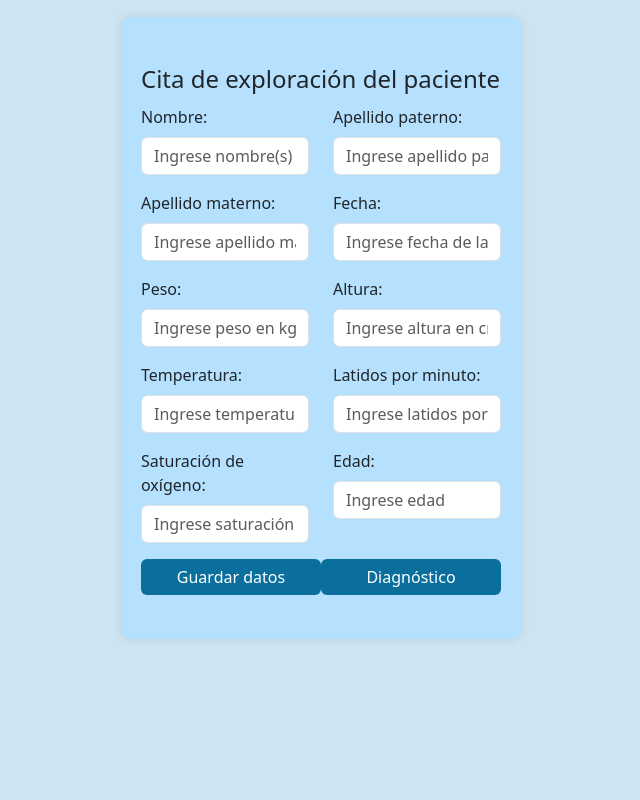
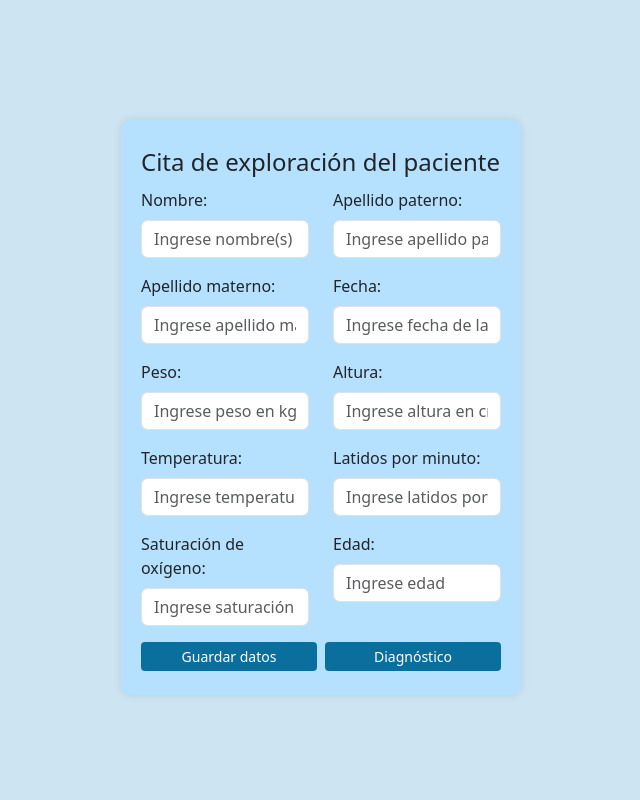
Before and after one commit to AndreaME07/ProyectoClinica, a Flask app: page /citaexploracion in a window 1280 px wide. Shown: the part 56-856 px from the top of the page, without its empty margins (319-959 px from the left). Before the commit the page ends 695 px from the top, so only its background shows below. Run offline with Flask 3, Linux system fonts and the light colour scheme; some libraries are stand-ins or nearby versions.

```diff
--- a/template/citaExploracion.html
+++ b/template/citaExploracion.html
@@ -5,7 +5,7 @@
         <div class="row justify-content-center">
             <div class="col-md-9">
                 <div class="form-container">
-                    <form class="mb-4 mt-4">
+                    <form class="mb-1 mt-1">
                         <fieldset>
                             <legend>Cita de exploración del paciente</legend>
                             <div class="row">
@@ -61,8 +61,8 @@
                             <div class="row">
                                 <div class="col-md-12">
                                     <div class="d-flex justify-content-between">
-                                        <button type="submit" class="btn btn-primary" style="background-color: #0b6f9e;">Guardar datos</button>
-                                        <button type="submit" class="btn btn-primary" style="background-color: #0b6f9e;">Diagnóstico</button>
+                                        <button type="submit" class="btn btn-primary btn-sm me-2" style="background-color: #0b6f9e;">Guardar datos</button>
+                                        <button type="submit" class="btn btn-primary btn-sm" style="background-color: #0b6f9e;">Diagnóstico</button>
                                     </div>
                                 </div>
                             </div>
--- a/template/plantillaAdmin.html
+++ b/template/plantillaAdmin.html
@@ -52,7 +52,7 @@
             flex-direction: column;
             justify-content: center;
             align-items: center;
-            height: 80vh;
+            height: 100vh;
             padding-top: 0px;
         }
 
@@ -83,7 +83,7 @@
             display: flex;
             flex-direction: column;
             align-items: center;
-            gap: 20px;
+            gap: 30px;
         }
 
         .navbar-custom {
```
